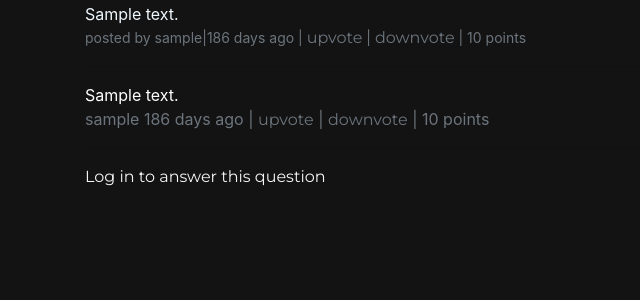
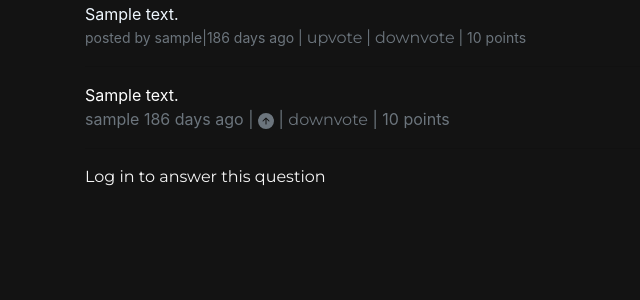
Before and after one commit to nova-sangeeth/QnA-application, a Django app: page /question/1/ in a window 1280 px wide. Shown: the part 136-436 px from the top of the page, without its empty margins (0-640 px from the left). Run offline with Django 3.2, Linux system fonts and the light colour scheme; tables that the repository leaves empty hold one stand-in row (values such as "Sample post"); some libraries are stand-ins or nearby versions.

Commit message:
added a new upvote icon from bootstrap icons.

```diff
--- a/templates/question.html
+++ b/templates/question.html
@@ -114,7 +114,13 @@
         <span>[[ answer.x_ago ]]</span>
         <span class="separator">|</span>
         <span v-if="answer.user != '{{current_user.username}}'">
-          <a href="javascript:void(0)" v-on:click="vote('upvote', answer.upvoted, '/answer/' + [[answer.id]] + '/vote')" class="text-secondary" :class="[[answer.upvoted ? 'done' : '']]">upvote</a>
+          <a href="javascript:void(0)" v-on:click="vote('upvote', answer.upvoted, '/answer/' + [[answer.id]] + '/vote')" class="text-secondary" :class="[[answer.upvoted ? 'done' : '']]">
+
+            <svg width="1em" height="1em" viewBox="0 0 16 16" class="bi bi-arrow-up-circle-fill" fill="currentColor" xmlns="http://www.w3.org/2000/svg">
+            <path fill-rule="evenodd" d="M16 8A8 8 0 1 1 0 8a8 8 0 0 1 16 0zm-10.646.354a.5.5 0 1 1-.708-.708l3-3a.5.5 0 0 1 .708 0l3 3a.5.5 0 0 1-.708.708L8.5 6.207V11a.5.5 0 0 1-1 0V6.207L5.354 8.354z"/>
+            </svg>
+
+          </a>
 
           <span class="separator">|</span>
           <a href="javascript:void(0)" v-on:click="vote('downvote', answer.downvoted, '/answer/' + [[answer.id]] + '/vote')" class="text-secondary" :class="[[answer.downvoted ? 'done' : '']]">downvote</a>
```
